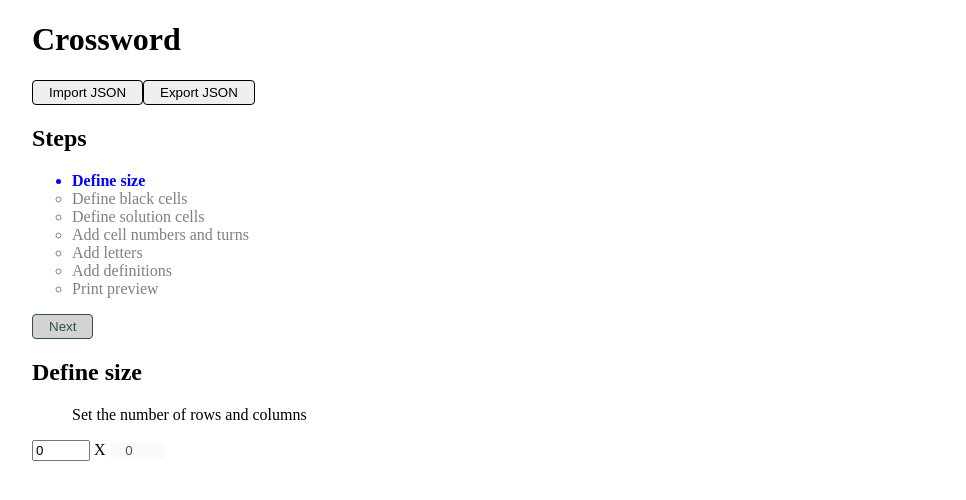
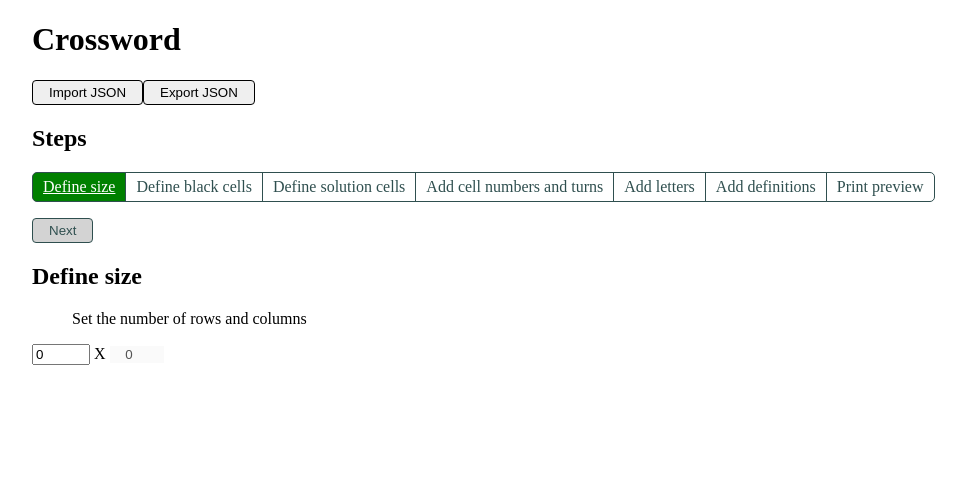
Before and after one commit to SzNagyMisu/crossword-vue, a Vue app: page / in a window 1280 px wide. Shown: the top 500 px of the page, without its empty margins (8-974 px from the left). Built offline with nearby package versions, Linux system fonts and the light colour scheme.

Commit message:
navigate by clicking on the step

```diff
--- a/src/App.vue
+++ b/src/App.vue
@@ -95,6 +95,7 @@ export default {
             _mounted: false,
             steps: STEPS,
             stepIdx: 0,
+            maxStepReached: 0,
             table: [],
             definitions: {
                 horizontal: {
@@ -114,6 +115,7 @@ export default {
         },
         setStepIdx(stepIdx) {
             this.stepIdx = stepIdx;
+            if (stepIdx > this.maxStepReached) this.maxStepReached = stepIdx;
         },
         importJSON(json) {
             const data = JSON.parse(json);
@@ -157,7 +159,7 @@ export default {
     <ExportJSON v-bind="{ stepIdx, table, definitions }" />
 
     <StepIndicator
-      v-bind="{ steps, stepIdx, table, definitions }"
+      v-bind="{ steps, stepIdx, maxStepReached, table, definitions }"
       @setStepIdx="setStepIdx"
     />
 
--- a/src/components/StepIndicator.vue
+++ b/src/components/StepIndicator.vue
@@ -8,6 +8,10 @@ export default {
             required: true,
         },
         stepIdx: {
+            type: Number,
+            required: true,
+        },
+        maxStepReached: {
             type: Number,
             required: true,
         },
@@ -35,20 +39,14 @@ export default {
         },
     },
     methods: {
-        stepState(stepNr) {
-            if (stepNr === this.stepIdx) {
-                return "active";
-            } else if (stepNr < this.stepIdx) {
-                return "done";
-            } else {
-                return "pending"
-            }
+        setStep(idx) {
+            this.$emit("setStepIdx", idx);
         },
         nextStep() {
-            this.$emit("setStepIdx", this.stepIdx + 1);
+            this.setStep(this.stepIdx + 1);
         },
         previousStep() {
-            this.$emit("setStepIdx", this.stepIdx - 1);
+            this.setStep(this.stepIdx - 1);
         },
     },
 }
@@ -56,13 +54,17 @@ export default {
 
 <template>
     <h2>Steps</h2>
-    <ul>
-        <li
-            v-for="(step, nr) in steps"
-            :key="nr"
-            :class="stepState(nr)"
-        >{{ step.title }}</li>
-    </ul>
+
+    <nav>
+        <ul>
+            <li
+                v-for="(step, idx) in steps"
+                :key="idx"
+                :class="{active: stepIdx === idx, disabled: maxStepReached < idx}"
+                @click="() => setStep(idx)"
+            >{{ step.title }}</li>
+        </ul>
+    </nav>
 
     <input
         v-if="stepIdx > 0"
@@ -84,23 +86,39 @@ export default {
 </template>
 
 <style scoped>
-li.done {
-    color: green;
+nav ul {
+    padding-inline-start: 0;
 }
 
-li.active {
-    color: blue;
-    font-weight: bold;
+nav li {
+    list-style: none;
+    display: inline-block;
+    padding: 5px 10px;
+    background-color: green;
+    border: 1px solid darkslategray;
+    color: white;
+    cursor: pointer;
+    margin-left: -1px;
 }
-
-li.pending {
-    color: grey;
-    list-style-type: circle;
+nav li.active {
+    text-decoration: underline;
+}
+nav li.disabled {
+    background-color: white;
+    color: darkslategray;
+    cursor: not-allowed;
+}
+nav li:first-child {
+    border-radius: 5px 0 0 5px;
+    margin-left: 0;
+}
+nav li:last-child {
+    border-radius: 0 5px 5px 0;
 }
 
 input[type=button].success {
     background-color: green;
-    border: 1px greenyellow solid;
+    border: 1px green solid;
     color: white;
     cursor: pointer;
 }
```
